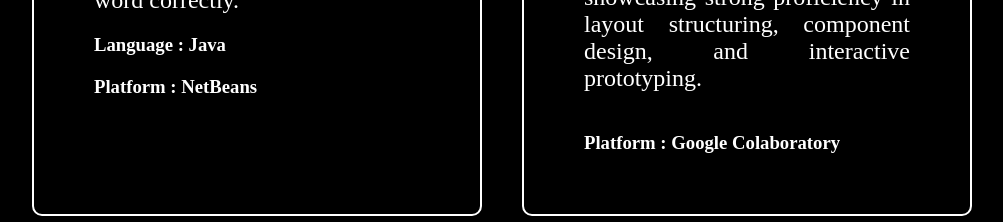
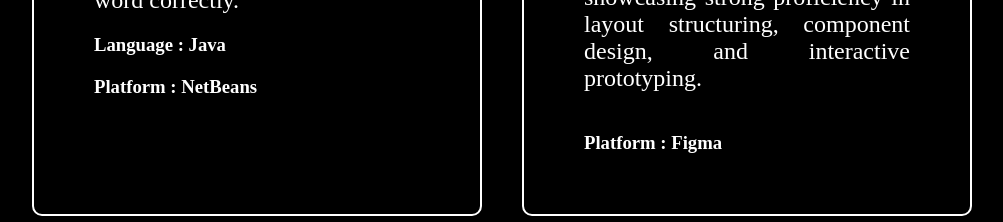
Before and after one commit to SelvaLakshmiKannan/Portfolio-Selva-Lakshmi-K, a React (Vite) app: page / in a window 1280 px wide. Shown: the part 3420-3642 px from the top of the page, without its empty margins (138-1141 px from the left). Built offline with nearby package versions, Linux system fonts and the light colour scheme.

Commit message:
Set up GitHub Pages deployment

```diff
--- a/src/assets/Project_Data.js
+++ b/src/assets/Project_Data.js
@@ -12,7 +12,7 @@ const Project_Data = [
     project_name: "UI Designs",
     project_description:
       "Created clean and responsive UI designs using Figma, including sign-up pages, dashboard layouts, and mobile app duplicates. Focused on user-centric design principles, visual consistency, and intuitive navigation. Each interface was designed to enhance usability and provide a seamless user experience, showcasing strong proficiency in layout structuring, component design, and interactive prototyping.",
-    Platform: "Platform : Google Colaboratory",
+    Platform: "Platform : Figma",
   },
   {
     s_no: "03",
```
